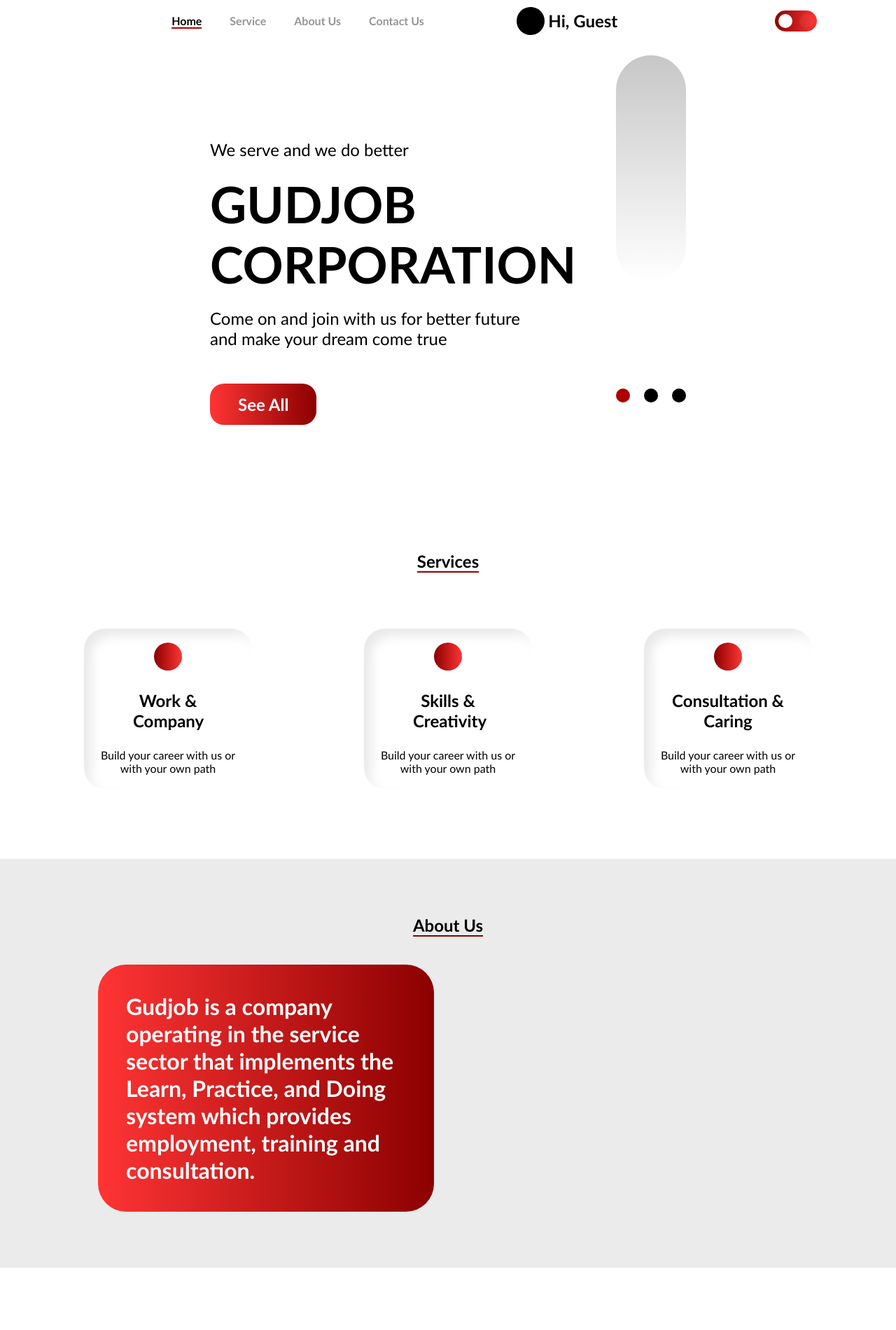
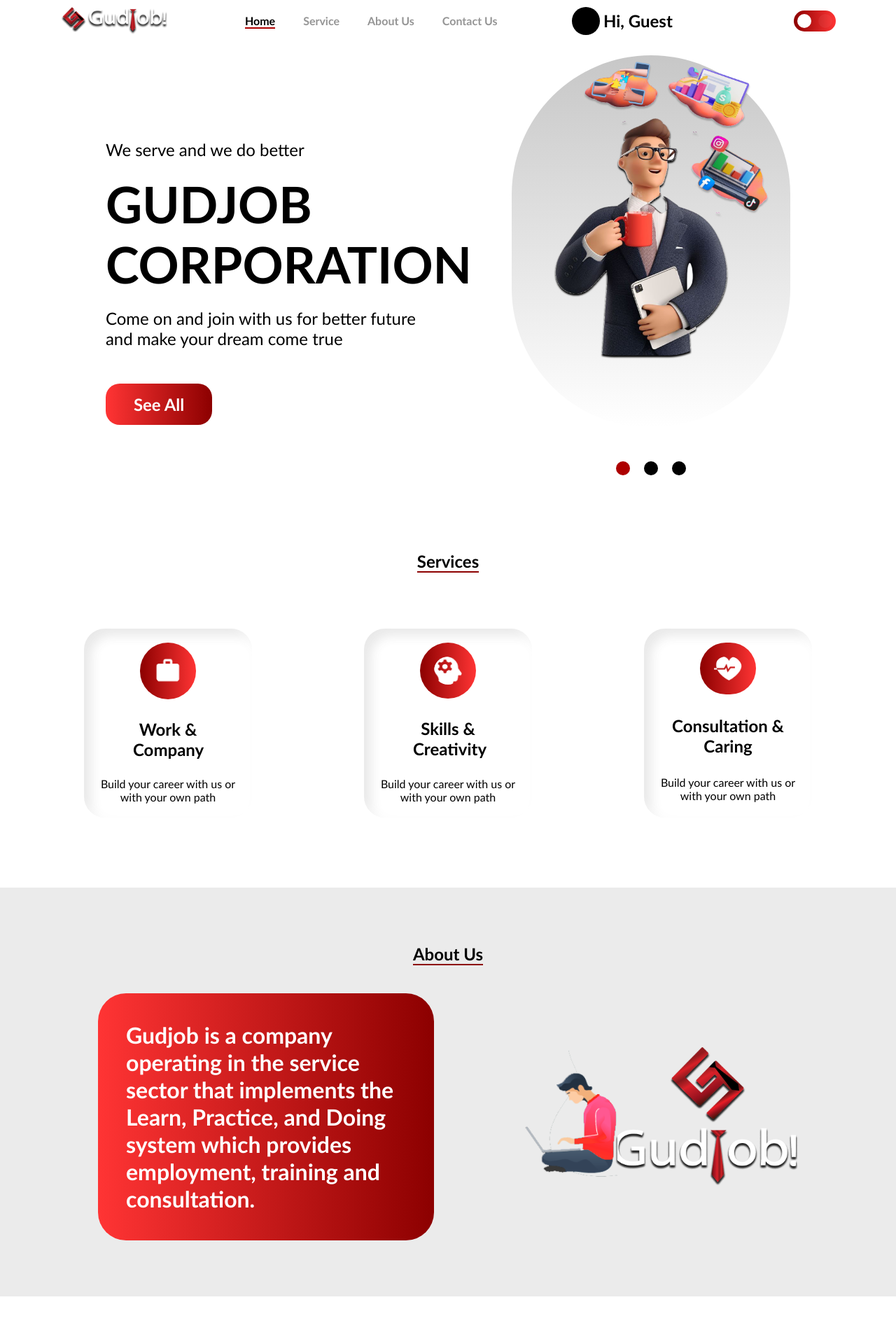
Before and after one commit to dzulfiqar03/IS0501_MuhammadDzulfiqar_UTS_WEB, a plain HTML site: page index.html in a window 1280 px wide. Shown: the top 1900 px of the page at 70% size. Drawn offline with nearby package versions, Linux system fonts and the light colour scheme.

Commit message:
MuhammadDzulfiqar_UTS_WEB

```diff
--- a/index.html
+++ b/index.html
@@ -5,14 +5,14 @@
     <meta name="viewport" content="width=device-width, initial-scale=1.0" />
     <title>Gudjob Corporation</title>
 
-    <link rel="icon" href="../assets/images/icon.png" />
+    <link rel="icon" href="..images/icon.png" />
     <link rel="stylesheet" href="style.css" />
   </head>
 
   <body>
     <div class="bodyContent">
       <header class="header">
-        <img src="/assets/images/Group 215.png" alt="" />
+        <img src="images/Group 215.png" alt="" />
 
         <nav class="nav">
           <ul>
@@ -72,9 +72,9 @@
 
         <div class="imgContent">
           <div class="imgSlide">
-            <img src="../assets/images/img1.png" alt="" id="img1" />
-            <img src="../assets/images/img2.png" alt="" id="img2" />
-            <img src="../assets/images/img3.png" alt="" id="img3" />
+            <img src="images/img1.png" alt="" id="img1" />
+            <img src="images/img2.png" alt="" id="img2" />
+            <img src="images/img3.png" alt="" id="img3" />
           </div>
           <div class="btn1">
             <span id="slide1"></span>
@@ -91,7 +91,7 @@
           <div class="serContent">
             <div class="subCont">
               <div class="iconCont">
-                <img src="/assets/images/Work.png" alt="" />
+                <img src="images/Work.png" alt="" />
               </div>
 
               <h1>Work & Company</h1>
@@ -100,7 +100,7 @@
 
             <div class="subCont">
               <div class="iconCont">
-                <img src="/assets/images/creative.png" alt="" />
+                <img src="images/creative.png" alt="" />
               </div>
 
               <h1>Skills & Creativity</h1>
@@ -109,7 +109,7 @@
 
             <div class="subCont">
               <div class="iconCont">
-                <img src="/assets/images/Cardiogram.png" alt="" />
+                <img src="images/Cardiogram.png" alt="" />
               </div>
 
               <h1>Consultation & Caring</h1>
@@ -128,7 +128,7 @@
             the Learn, Practice, and Doing system which provides employment,
             training and consultation.
           </p>
-          <img src="/assets/images/logoAboutUs.png" alt="" />
+          <img src="images/logoAboutUs.png" alt="" />
         </div>
       </section>
 
@@ -177,7 +177,7 @@
       <footer class="reveal">
         <section>
           <div class="logo">
-            <img src="../assets/images/Group 215.png" alt="" />
+            <img src="images/Group 215.png" alt="" />
           </div>
 
           <div class="linkList">
```
